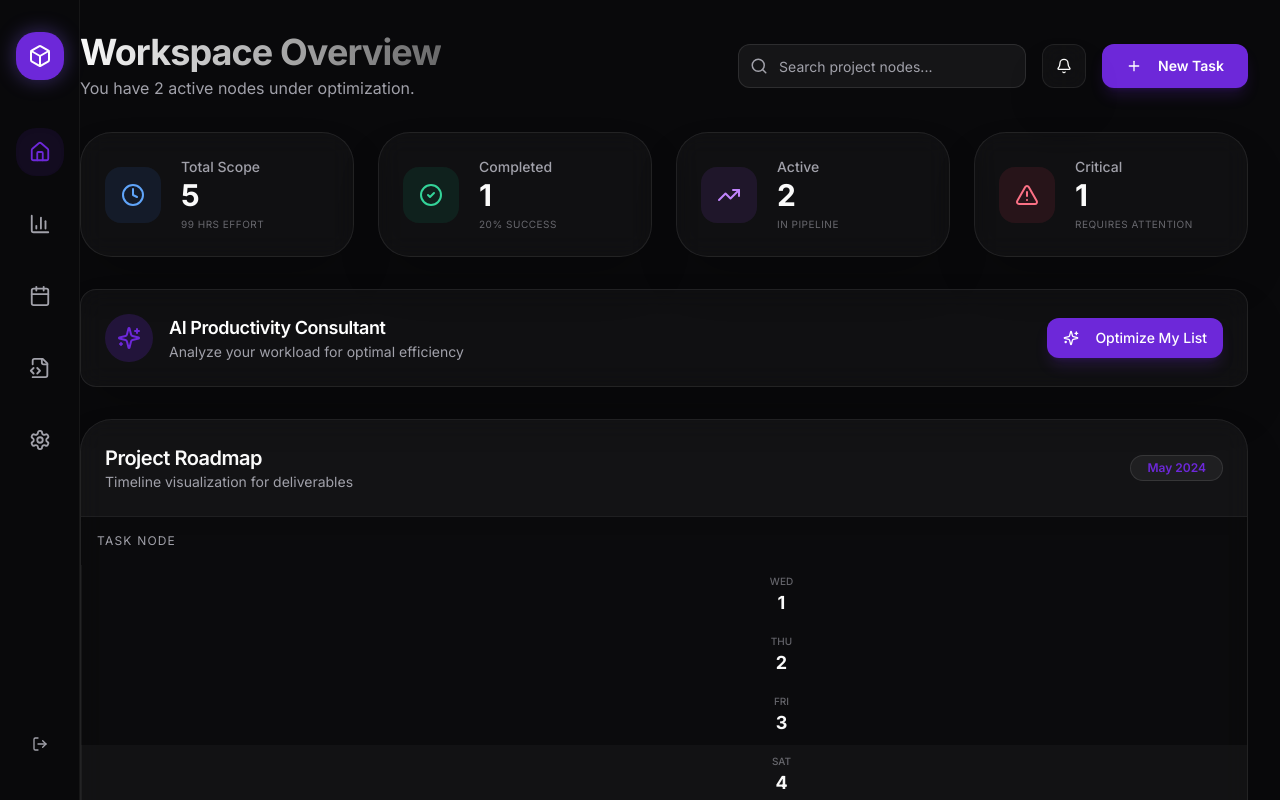
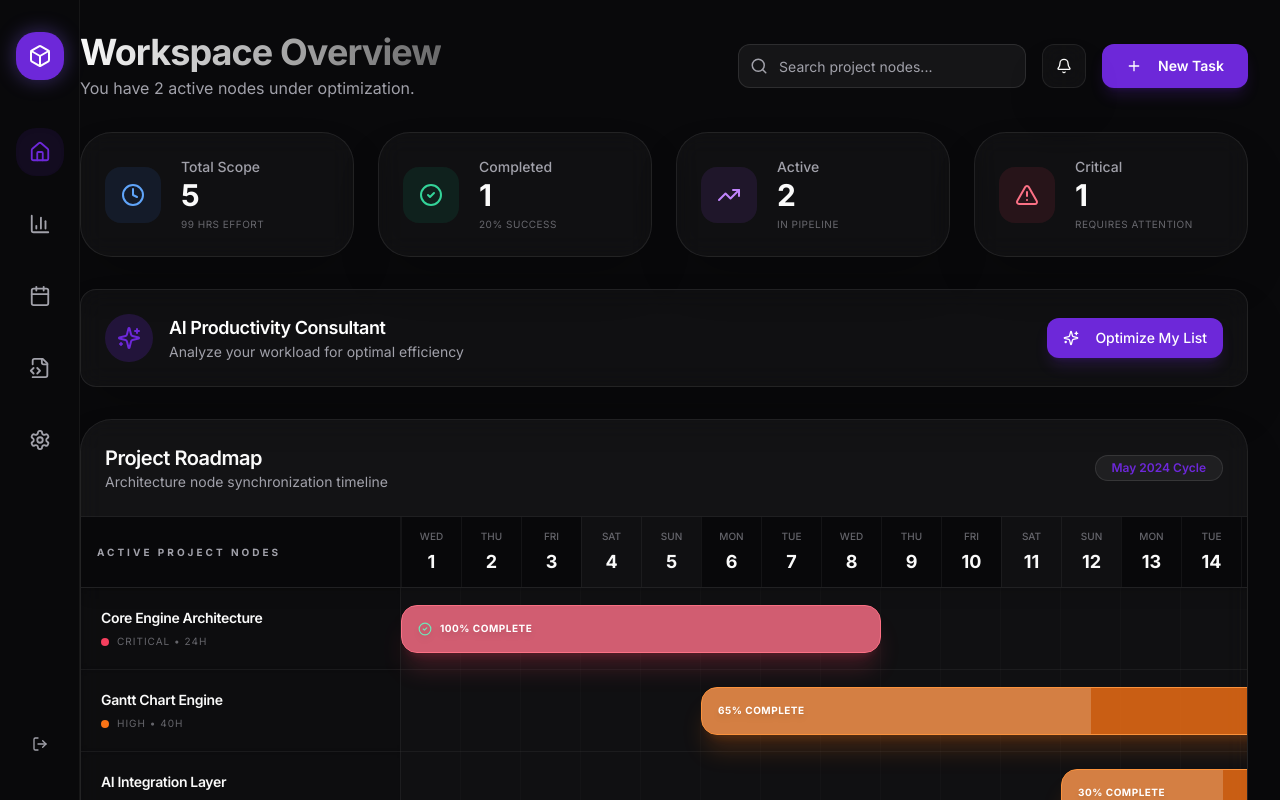
Before and after one commit to KAWTARDAKHAM/XML, a Next.js app: page /dashboard in a window 1280 px wide. Shown: the top 800 px of the page. Built offline with nearby package versions, Linux system fonts and the light colour scheme; what @genkit-ai/google-genai, genkit would draw is missing.

Commit message:
e ne vois pas les taches le cote gauche et le diagramme a droit

```diff
--- a/src/app/globals.css
+++ b/src/app/globals.css
@@ -38,7 +38,7 @@
     --primary-foreground: 210 40% 98%;
     --secondary: 240 4.8% 95.9%;
     --secondary-foreground: 240 5.9% 10%;
-    --muted: 240 4.8% 95.9%;
+    --muted: 240 3.8% 46.1%;
     --muted-foreground: 240 3.8% 46.1%;
     --accent: 199 89% 48%;
     --accent-foreground: 240 5.9% 10%;
@@ -60,6 +60,11 @@
   h1, h2, h3, h4, h5, h6 {
     @apply font-headline font-bold tracking-tight;
   }
+}
+
+.gantt-grid {
+  display: grid;
+  grid-template-columns: 320px repeat(31, 60px);
 }
 
 .glass {
--- a/src/components/dashboard/gantt-chart.tsx
+++ b/src/components/dashboard/gantt-chart.tsx
@@ -22,11 +22,10 @@ interface GanttChartProps {
 }
 
 export function GanttChart({ tasks, onEditTask, onDeleteTask }: GanttChartProps) {
-  // Use May 2024 as the demo window
-  const startDate = startOfMonth(new Date(2024, 4, 1));
+  const startDate = startOfMonth(new Date(2024, 4, 1)); // May 2024
   const days = Array.from({ length: 31 }, (_, i) => addDays(startDate, i));
 
-  const getTaskStyle = (task: Task) => {
+  const getTaskBarStyle = (task: Task) => {
     const start = parseISO(task.startDate);
     const end = parseISO(task.endDate);
 
@@ -56,27 +55,29 @@ export function GanttChart({ tasks, onEditTask, onDeleteTask }: GanttChartProps)
       <div className="p-6 border-b border-white/5 flex items-center justify-between bg-white/[0.01]">
         <div>
           <h2 className="text-xl font-headline font-semibold text-foreground">Project Roadmap</h2>
-          <p className="text-sm text-muted-foreground">Timeline visualization for deliverables</p>
+          <p className="text-sm text-muted-foreground">Architecture node synchronization timeline</p>
         </div>
         <div className="flex gap-2">
-          <Badge variant="outline" className="border-white/10 text-xs px-4 py-1 rounded-full bg-white/5 text-primary">May 2024</Badge>
+          <Badge variant="outline" className="border-white/10 text-xs px-4 py-1 rounded-full bg-white/5 text-primary">May 2024 Cycle</Badge>
         </div>
       </div>
 
       <ScrollArea className="flex-1 w-full">
-        <div className="min-w-[1400px]">
-          {/* Header row */}
-          <div className="gantt-grid sticky top-0 z-20 bg-background/80 backdrop-blur-md border-b border-white/10">
-            <div className="p-4 font-headline text-xs text-muted-foreground uppercase tracking-widest border-r border-white/5">Task Node</div>
+        <div className="min-w-fit">
+          {/* Header row: Tasks Label + Days */}
+          <div className="gantt-grid sticky top-0 z-20 bg-background/95 backdrop-blur-md border-b border-white/10 shadow-lg">
+            <div className="p-4 font-headline text-[10px] font-black text-muted-foreground uppercase tracking-[0.3em] border-r border-white/5 flex items-center">
+              Active Project Nodes
+            </div>
             {days.map((day, i) => (
               <div
                 key={i}
                 className={cn(
-                  "p-2 text-center border-l border-white/5 text-[10px] font-medium flex flex-col items-center justify-center min-h-[60px]",
+                  "p-2 text-center border-l border-white/5 text-[10px] font-medium flex flex-col items-center justify-center min-h-[70px]",
                   day.getDay() === 0 || day.getDay() === 6 ? "bg-white/[0.03]" : ""
                 )}
               >
-                <span className="text-muted-foreground opacity-60 uppercase">{format(day, 'EEE')}</span>
+                <span className="text-muted-foreground opacity-60 uppercase mb-1">{format(day, 'EEE')}</span>
                 <span className="text-foreground text-lg font-bold">{format(day, 'd')}</span>
               </div>
             ))}
@@ -86,7 +87,8 @@ export function GanttChart({ tasks, onEditTask, onDeleteTask }: GanttChartProps)
           <div className="relative">
             {tasks.map((task) => (
               <div key={task.id} className="gantt-grid group border-b border-white/5 items-center hover:bg-white/[0.02] fluent-transition">
-                <div className="p-5 border-r border-white/5 overflow-hidden flex items-center justify-between">
+                {/* Task Node Information (Left Side) */}
+                <div className="p-5 border-r border-white/5 overflow-hidden flex items-center justify-between sticky left-0 bg-background/50 backdrop-blur-sm z-10">
                   <div className="truncate flex-1">
                     <h4 className="text-sm font-semibold text-foreground truncate group-hover:text-primary transition-colors">{task.name}</h4>
                     <div className="flex items-center gap-2 mt-1.5">
@@ -94,35 +96,37 @@ export function GanttChart({ tasks, onEditTask, onDeleteTask }: GanttChartProps)
                         "w-2 h-2 rounded-full",
                         task.priority === 'Critical' ? "bg-rose-500" : task.priority === 'High' ? "bg-orange-500" : "bg-blue-500"
                       )} />
-                      <span className="text-[10px] text-muted-foreground uppercase tracking-tighter">{task.priority} • {task.estimatedEffortHours}h</span>
+                      <span className="text-[10px] text-muted-foreground uppercase tracking-widest opacity-60">
+                        {task.priority} • {task.estimatedEffortHours}h
+                      </span>
                     </div>
                   </div>
 
                   <DropdownMenu>
                     <DropdownMenuTrigger asChild>
-                      <Button variant="ghost" size="icon" className="h-8 w-8 text-muted-foreground opacity-0 group-hover:opacity-100 fluent-transition">
+                      <Button variant="ghost" size="icon" className="h-8 w-8 text-muted-foreground opacity-0 group-hover:opacity-100 fluent-transition hover:bg-white/5">
                         <MoreVertical size={14} />
                       </Button>
                     </DropdownMenuTrigger>
                     <DropdownMenuContent align="end" className="glass border-white/10">
                       <DropdownMenuItem onClick={() => onEditTask?.(task)} className="text-xs">
-                        <Edit2 size={12} className="mr-2" /> Edit Task
+                        <Edit2 size={12} className="mr-2" /> Edit Node
                       </DropdownMenuItem>
                       <DropdownMenuItem onClick={() => onDeleteTask?.(task.id)} className="text-xs text-rose-500 focus:text-rose-500">
-                        <Trash2 size={12} className="mr-2" /> Delete Node
+                        <Trash2 size={12} className="mr-2" /> Terminate Node
                       </DropdownMenuItem>
                     </DropdownMenuContent>
                   </DropdownMenu>
                 </div>
 
-                {/* Visual Task Bar */}
+                {/* Visual Task Bar (Right Side Timeline) */}
                 <div
-                  style={getTaskStyle(task)}
-                  className="relative h-12 my-3 px-1"
+                  style={getTaskBarStyle(task)}
+                  className="relative h-12 my-4 px-2"
                 >
                   <div
                     className={cn(
-                      "absolute inset-0 rounded-xl border flex items-center px-4 text-[11px] font-bold text-white shadow-xl fluent-transition group-hover:scale-[1.01] overflow-hidden",
+                      "absolute inset-0 rounded-2xl border flex items-center px-4 text-[10px] font-black text-white shadow-xl fluent-transition group-hover:scale-[1.01] overflow-hidden",
                       getPriorityColor(task.priority)
                     )}
                   >
@@ -130,18 +134,18 @@ export function GanttChart({ tasks, onEditTask, onDeleteTask }: GanttChartProps)
                       className="absolute left-0 top-0 bottom-0 bg-white/20 transition-all duration-1000 ease-out"
                       style={{ width: `${task.progress}%` }}
                     />
-                    <span className="relative z-10 truncate flex items-center gap-2 drop-shadow-md">
-                      {task.progress === 100 && <CheckCircle2 size={12} />}
-                      {task.progress}% <span className="opacity-70 font-normal ml-1">Complete</span>
+                    <span className="relative z-10 truncate flex items-center gap-2 drop-shadow-md uppercase tracking-wider">
+                      {task.progress === 100 ? <CheckCircle2 size={14} className="text-emerald-300" /> : null}
+                      {task.progress}% Complete
                     </span>
                   </div>
                 </div>
               </div>
             ))}
 
-            {/* Vertical grid lines background */}
+            {/* Vertical grid lines background (Visual aid) */}
             <div className="absolute inset-0 pointer-events-none grid gantt-grid" style={{ zIndex: -1 }}>
-              <div className="col-start-1 h-full border-r border-white/5 bg-black/5" />
+              <div className="col-start-1 h-full border-r border-white/5 bg-black/10" />
               {days.map((_, i) => (
                 <div key={i} className="h-full border-r border-white/[0.02]" />
               ))}
```
